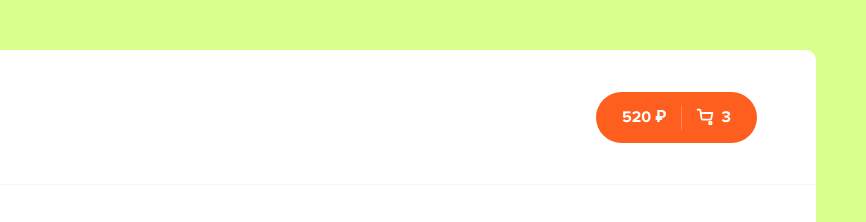
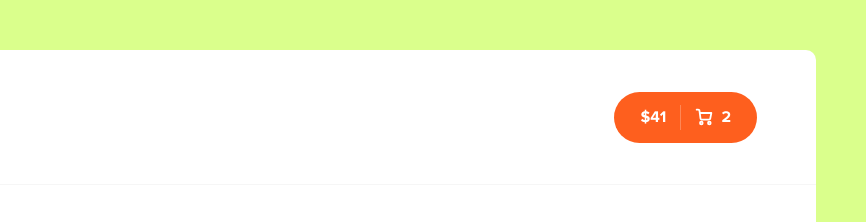
Before and after one commit to Slipum/react-delivery-html, a website: page public/index.html in a window 1280 px wide. Shown: the top 222 px of the page, 414-1280 px from the left. Drawn offline with Linux system fonts and the light colour scheme; files whose address does not match are found by name.

Commit message:
update-cart

```diff
--- a/public/index.html
+++ b/public/index.html
@@ -20,38 +20,14 @@
           </div>
           <div class="header__cart">
             <a href="/cart.html" class="button button--cart">
-              <span>520 ₽</span>
+              <span>$41</span>
               <div class="button__delimiter"></div>
-              <svg
-                width="18"
-                height="18"
-                viewBox="0 0 18 18"
-                fill="none"
-                xmlns="http://www.w3.org/2000/svg"
-              >
-                <path
-                  d="M6.33333 16.333 3C7.06971 16.3333 7.66667 15.7364 7.66667 15C7.66667 14.2636 7.06971 13.6667 6.33333 13.6667C5.59695 13.6667 5 14.2636 5 15C5 15.7364 5.59695 16.3333 6.33333 16.3333Z"
-                  stroke="white"
-                  stroke-width="1.8"
-                  stroke-linecap="round"
-                  stroke-linejoin="round"
-                />
-                <path
-                  d="M14.3333 16.3333C15.0697 16.3333 15.6667 15.7364 15.6667 15C15.6667 14.2636 15.0697 13.6667 14.3333 13.6667C13.597 13.6667 13 14.2636 13 15C13 15.7364 13.597 16.3333 14.3333 16.3333Z"
-                  stroke="white"
-                  stroke-width="1.8"
-                  stroke-linecap="round"
-                  stroke-linejoin="round"
-                />
-                <path
-                  d="M4.78002 4.99999H16.3334L15.2134 10.5933C15.1524 10.9003 14.9854 11.176 14.7417 11.3722C14.4979 11.5684 14.1929 11.6727 13.88 11.6667H6.83335C6.50781 11.6694 6.1925 11.553 5.94689 11.3393C5.70128 11.1256 5.54233 10.8295 5.50002 10.5067L4.48669 2.82666C4.44466 2.50615 4.28764 2.21182 4.04482 1.99844C3.80201 1.78505 3.48994 1.66715 3.16669 1.66666H1.66669"
-                  stroke="white"
-                  stroke-width="1.8"
-                  stroke-linecap="round"
-                  stroke-linejoin="round"
-                />
-              </svg>
-              <span>3</span>
+              <svg width="18" height="18" viewBox="0 0 18 18" fill="none" xmlns="http://www.w3.org/2000/svg">
+				<path d="M6.33333 16.3333C7.06971 16.3333 7.66667 15.7364 7.66667 15C7.66667 14.2636 7.06971 13.6667 6.33333 13.6667C5.59695 13.6667 5 14.2636 5 15C5 15.7364 5.59695 16.3333 6.33333 16.3333Z" stroke="white" stroke-width="1.8" stroke-linecap="round" stroke-linejoin="round"/>
+				<path d="M14.3333 16.3333C15.0697 16.3333 15.6667 15.7364 15.6667 15C15.6667 14.2636 15.0697 13.6667 14.3333 13.6667C13.597 13.6667 13 14.2636 13 15C13 15.7364 13.597 16.3333 14.3333 16.3333Z" stroke="white" stroke-width="1.8" stroke-linecap="round" stroke-linejoin="round"/>
+				<path d="M4.78002 4.99999H16.3334L15.2134 10.5933C15.1524 10.9003 14.9854 11.176 14.7417 11.3722C14.4979 11.5684 14.1929 11.6727 13.88 11.6667H6.83335C6.50781 11.6694 6.1925 11.553 5.94689 11.3393C5.70128 11.1256 5.54233 10.8295 5.50002 10.5067L4.48669 2.82666C4.44466 2.50615 4.28764 2.21182 4.04482 1.99844C3.80201 1.78505 3.48994 1.66715 3.16669 1.66666H1.66669" stroke="white" stroke-width="1.8" stroke-linecap="round" stroke-linejoin="round"/>
+			  </svg>
+              <span>2</span>
             </a>
           </div>
         </div>
```
Also changed, not shown: public/img/iconfinder_shopping-cart_2561279 1.svg (added).
